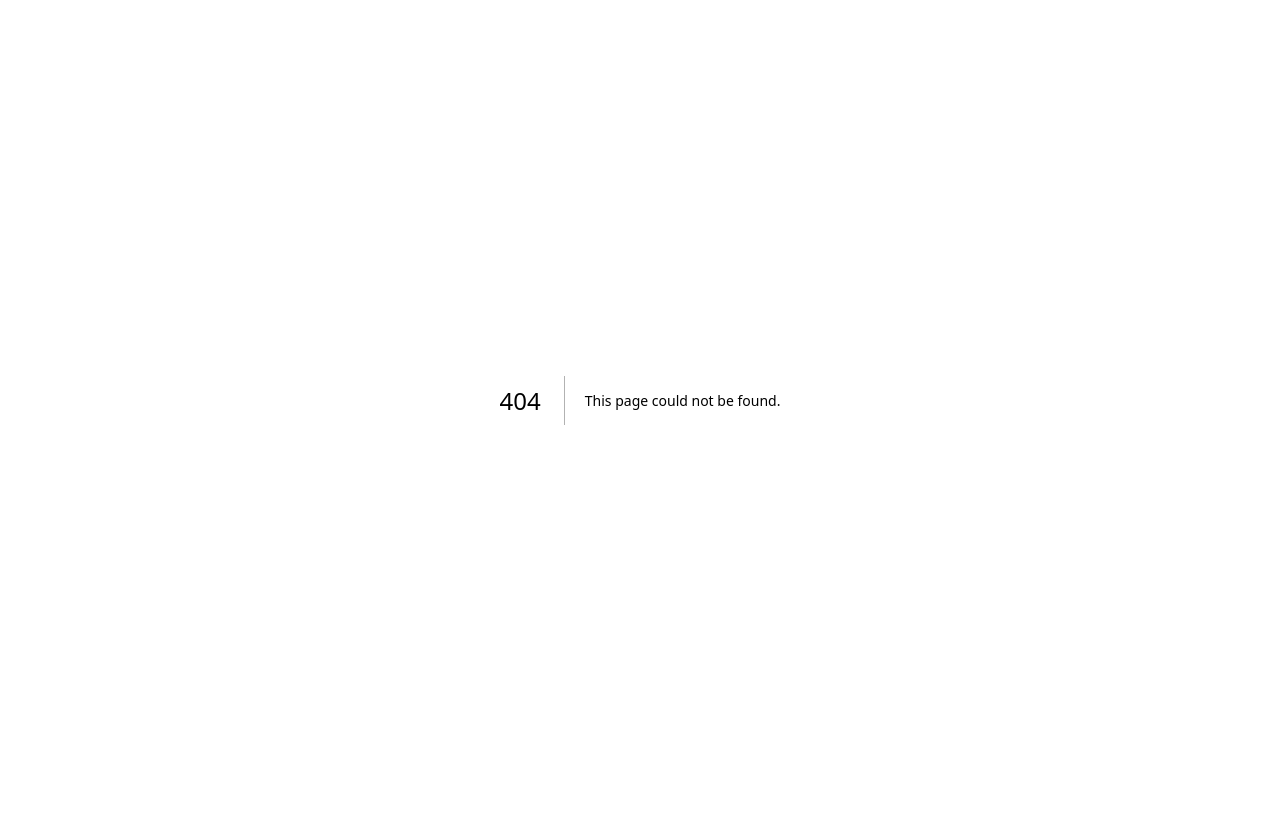
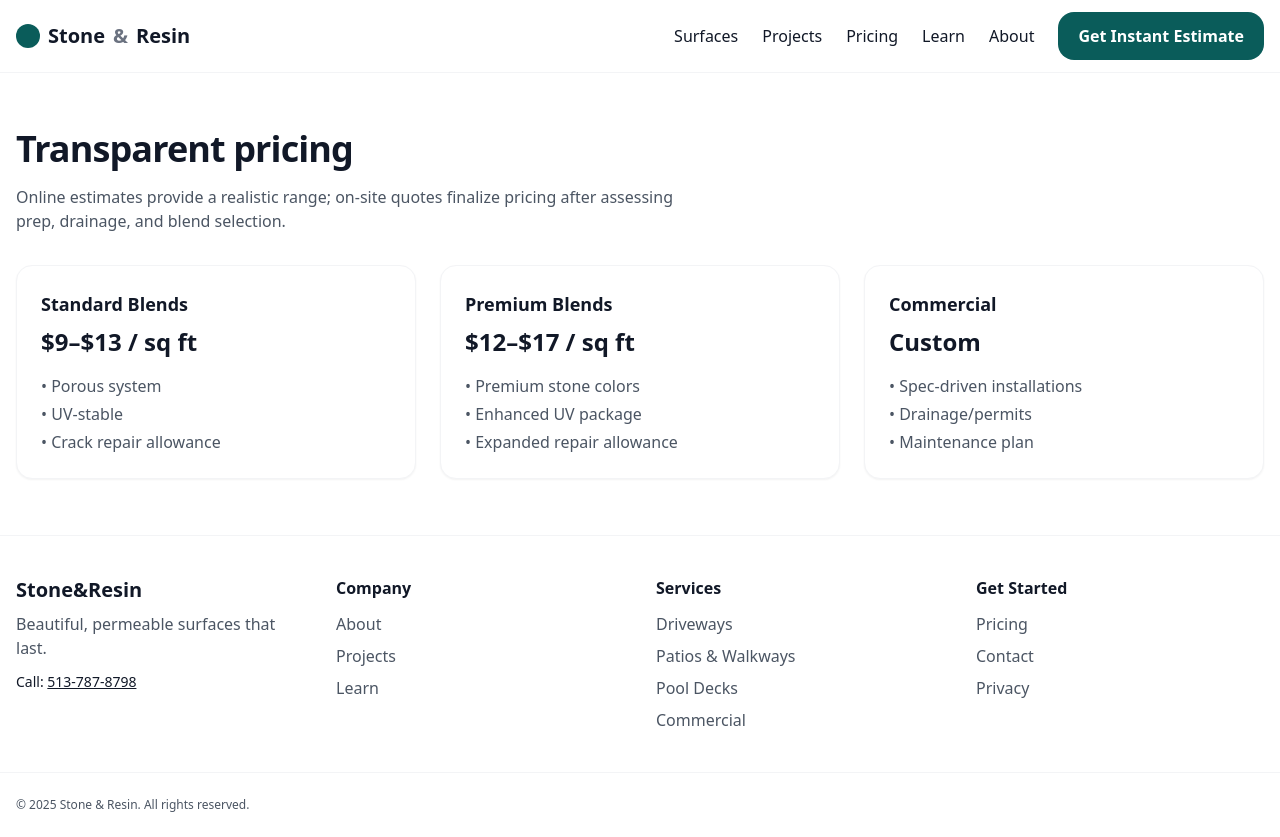
Before and after one commit to Stoneandresin/stoneandresin-site, a Next.js app: page /pricing in a window 1280 px wide. Before the commit this address had no page. Before the commit the page ends 800 px from the top, so only its background shows below. Built offline with nearby package versions, Linux system fonts and the light colour scheme.

Commit message:
Add app/pricing/page.tsx

```diff
--- /dev/null
+++ b/app/pricing/page.tsx
@@ -0,0 +1,36 @@
+import Navbar from "@/components/Navbar"
+import Footer from "@/components/Footer"
+
+export const metadata = {
+  title: "Pricing"
+}
+
+export default function PricingPage(){
+  return (
+    <main>
+      <Navbar />
+      <section className="container py-14">
+        <h1 className="section-title mb-4">Transparent pricing</h1>
+        <p className="subtle max-w-2xl">
+          Online estimates provide a realistic range; on‑site quotes finalize pricing after assessing prep, drainage, and blend selection.
+        </p>
+        <div className="grid md:grid-cols-3 gap-6 mt-8">
+          {[
+            {name: "Standard Blends", price: "$9–$13 / sq ft", features:["Porous system","UV‑stable","Crack repair allowance"]},
+            {name: "Premium Blends", price: "$12–$17 / sq ft", features:["Premium stone colors","Enhanced UV package","Expanded repair allowance"]},
+            {name: "Commercial", price: "Custom", features:["Spec‑driven installations","Drainage/permits","Maintenance plan"]}
+          ].map((t,i)=> (
+            <div key={i} className="card p-6">
+              <div className="text-lg font-bold">{t.name}</div>
+              <div className="text-2xl font-extrabold mt-2">{t.price}</div>
+              <ul className="mt-4 subtle space-y-1">
+                {t.features.map((f,j)=>(<li key={j}>• {f}</li>))}
+              </ul>
+            </div>
+          ))}
+        </div>
+      </section>
+      <Footer />
+    </main>
+  )
+}
```
